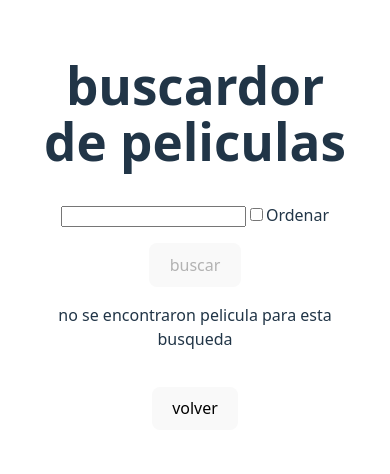
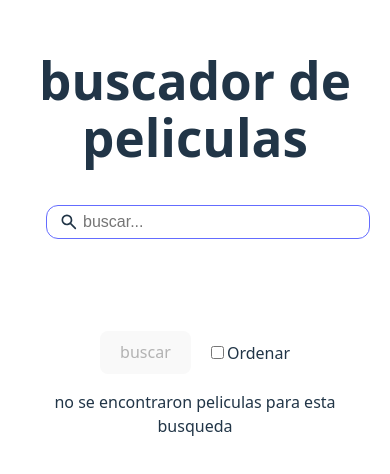
Before and after one commit to alegp1006/movies-app, a React (Vite) app: page / in a window 390 px wide. Shown: the part 186-660 px from the top of the page. Built offline with nearby package versions, Linux system fonts and the light colour scheme.

Commit message:
add css styles and responsive view

```diff
--- a/src/App.css
+++ b/src/App.css
@@ -1,5 +1,5 @@
 #root {
-  max-width: 1280px;
+  width: 100%;
   margin: 0 auto;
   padding: 2rem;
   text-align: center;
@@ -56,5 +56,25 @@ main {
   gap: 16px;
 }
 .movie {
+  padding: 6px;
+  background-color: #444;
+  box-shadow: 0 0 2px #555;
+  border: 2px solid #444;
+  border-radius: 8px;
+  overflow: hidden;
   list-style: none;
+  display: flex;
+  flex-direction: column;
+  justify-content: space-between;
+  align-items: start;
+  cursor: pointer;
 }
+.img-movie {
+  width: 100%;
+  border-radius: 6px;
+}
+.movie h3,
+.movie p {
+  margin: 0;
+  text-align: start;
+}
--- a/src/App.jsx
+++ b/src/App.jsx
@@ -22,7 +22,7 @@ function App() {
   return (
     <>
       <header>
-        <h1>buscardor de peliculas</h1>
+        <h1>buscador de peliculas</h1>
         <MoviesForm
           handleChange={handleChange}
           handleSubmit={handleSubmit}
@@ -38,6 +38,7 @@ function App() {
       <main>
         <Movies movies={sortedMovies} query={query} />
       </main>
+      {sortedMovies.length > 0 && (
         <button
           style={{ margin: "20px" }}
           onClick={() => {
@@ -45,6 +46,7 @@ function App() {
           }}>
           volver
         </button>
+      )}
     </>
   );
 }
--- /dev/null
+++ b/src/components/Icons.jsx
@@ -0,0 +1,33 @@
+export function Star({ color, width, height }) {
+  return (
+    <svg
+      xmlns="http://www.w3.org/2000/svg"
+      width={`${width}`}
+      height={`${height}`}
+      viewBox="0 0 24 24">
+      <rect width="24" height="24" fill="none" />
+      <path
+        fill={`${color}`}
+        fillRule="evenodd"
+        d="M12.908 1.581a1 1 0 0 0-1.816 0l-2.87 6.22l-6.801.807a1 1 0 0 0-.562 1.727l5.03 4.65l-1.335 6.72a1 1 0 0 0 1.469 1.067L12 19.426l5.977 3.346a1 1 0 0 0 1.47-1.068l-1.335-6.718l5.029-4.651a1 1 0 0 0-.562-1.727L15.777 7.8z"
+        clipRule="evenodd"
+      />
+    </svg>
+  );
+}
+
+export function Search({ width, height }) {
+  return (
+    <svg
+      xmlns="http://www.w3.org/2000/svg"
+      width={`${width}`}
+      height={`${height}`}
+      viewBox="0 0 24 24">
+      <rect width="24" height="24" fill="none" />
+      <path
+        fill="currentColor"
+        d="M9.5 16q-2.725 0-4.612-1.888T3 9.5t1.888-4.612T9.5 3t4.613 1.888T16 9.5q0 1.1-.35 2.075T14.7 13.3l5.6 5.6q.275.275.275.7t-.275.7t-.7.275t-.7-.275l-5.6-5.6q-.75.6-1.725.95T9.5 16m0-2q1.875 0 3.188-1.312T14 9.5t-1.312-3.187T9.5 5T6.313 6.313T5 9.5t1.313 3.188T9.5 14"
+      />
+    </svg>
+  );
+}
--- a/src/components/ListMovies.jsx
+++ b/src/components/ListMovies.jsx
@@ -37,7 +37,12 @@ export function ListMovies({ movies }) {
               }}>
               <h3>{m.title}</h3>
               <p>{m.year}</p>
-              <img style={{ width: "100%" }} src={m.poster} alt={m.title} />
+              <img
+                style={{ width: "100%" }}
+                className="img-movie"
+                src={m.poster}
+                alt={m.title}
+              />
             </li>
           );
         })}
--- a/src/components/Modal.jsx
+++ b/src/components/Modal.jsx
@@ -43,7 +43,7 @@ export const Modal = ({ children }) => {
       <div className="modal" onClick={handleContentClick} ref={modalRef}>
         {children}
         <button className="close-button" onClick={closeModal}>
-          Close
+          Cerrar
         </button>
       </div>
     </div>,
--- a/src/components/MovieInfo.jsx
+++ b/src/components/MovieInfo.jsx
@@ -1,4 +1,6 @@
 import { useGlobalMoviesContext } from "../context/useGlobalMoviesContext";
+import "../styles/movieInfo.css";
+import { Star } from "./Icons";
 
 export function MovieInfo() {
   const { movieInfo, loading } = useGlobalMoviesContext(); // <-- Leemos los datos del Context
@@ -24,7 +26,9 @@ export function MovieInfo() {
             <strong>Idioma:</strong> {movieInfo.language}
           </p>
           <p>
-            <strong>Calificación:</strong> ⭐ {movieInfo.rating}
+            <strong>Calificación:</strong>{" "}
+            <Star width={"12px"} height={"12px"} color={"#edd732"} />{" "}
+            {movieInfo.rating}
           </p>
           <p>
             <strong>Tipo:</strong> {movieInfo.type}
--- a/src/components/MoviesForm.jsx
+++ b/src/components/MoviesForm.jsx
@@ -1,3 +1,6 @@
+import { Search } from "./Icons";
+import "../styles/input.css";
+
 export function MoviesForm({
   handleChange,
   handleSubmit,
@@ -6,23 +9,33 @@ export function MoviesForm({
   error,
 }) {
   return (
-    <form onSubmit={handleSubmit}>
+    <form onSubmit={handleSubmit} className="form">
+      <fieldset className="fieldset">
+        <label className="input-label">
+          <Search width={"20px"} height={"20px"} />
           <input
+            className="input-search"
+            placeholder="buscar..."
             value={query}
             onChange={handleChange}
             type="text"
             name="search-input"
           />
+        </label>
+        <p style={{ color: "red" }}>{error}</p>
+      </fieldset>
 
-      <label>
-        <input type="checkbox" onChange={hanldeChangeSort} />
-        Ordenar
-      </label>
-
-      <p style={{ color: "red" }}>{error}</p>
       <button disabled={query === ""} type="submit">
         buscar
       </button>
+      <label className="sort">
+        <input
+          type="checkbox"
+          className="checkbox-sort"
+          onChange={hanldeChangeSort}
+        />
+        Ordenar
+      </label>
     </form>
   );
 }
--- a/src/components/NoListMovies.jsx
+++ b/src/components/NoListMovies.jsx
@@ -1,3 +1,3 @@
 export function NoListMovies() {
-  return <p>no se encontraron pelicula para esta busqueda</p>;
+  return <p>no se encontraron peliculas para esta busqueda</p>;
 }
--- /dev/null
+++ b/src/styles/input.css
@@ -0,0 +1,44 @@
+.form {
+  width: 100%;
+  display: flex;
+  justify-content: center;
+  align-items: start;
+  gap: 16px;
+  flex-wrap: wrap;
+}
+
+.input-label {
+  margin: auto;
+  width: 100%;
+  max-width: 300px;
+  padding: 6px 12px;
+  border: 1px solid #646cff;
+  border-radius: 12px;
+  display: flex;
+  justify-content: start;
+  align-items: center;
+  gap: 2px;
+}
+
+.input-label:hover {
+  cursor: text;
+  box-shadow: 0 0 10px #646cff;
+}
+
+.input-search {
+  border: none;
+  outline: none;
+  background-color: initial;
+  font-size: 16px;
+}
+
+.fieldset {
+  width: 100%;
+  max-width: 300px;
+  border: none;
+  height: 100px;
+}
+
+.sort {
+  padding-top: 10px;
+}
--- a/src/styles/modal.css
+++ b/src/styles/modal.css
@@ -13,6 +13,15 @@
 }
 
 .modal {
-  background-color: black;
+  width: 100%;
+  max-width: 400px;
+  background-color: #333;
   padding: 16px;
+  border: 2px solid #333;
+  border-radius: 8px;
+  box-shadow: 0 0 2px #444;
+  display: flex;
+  flex-direction: column;
+  justify-content: center;
+  align-items: center;
 }
--- /dev/null
+++ b/src/styles/movieInfo.css
@@ -0,0 +1,7 @@
+.movie-detail {
+  width: 100%;
+}
+.movie-content img {
+  width: 120px;
+  border-radius: 6px;
+}
```
Lines whose indentation alone changed are shown as unchanged.
